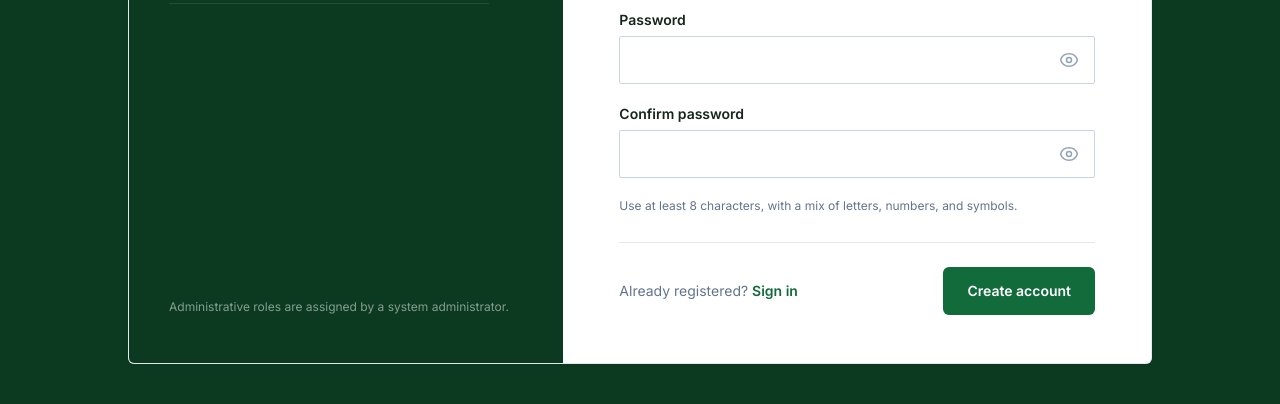
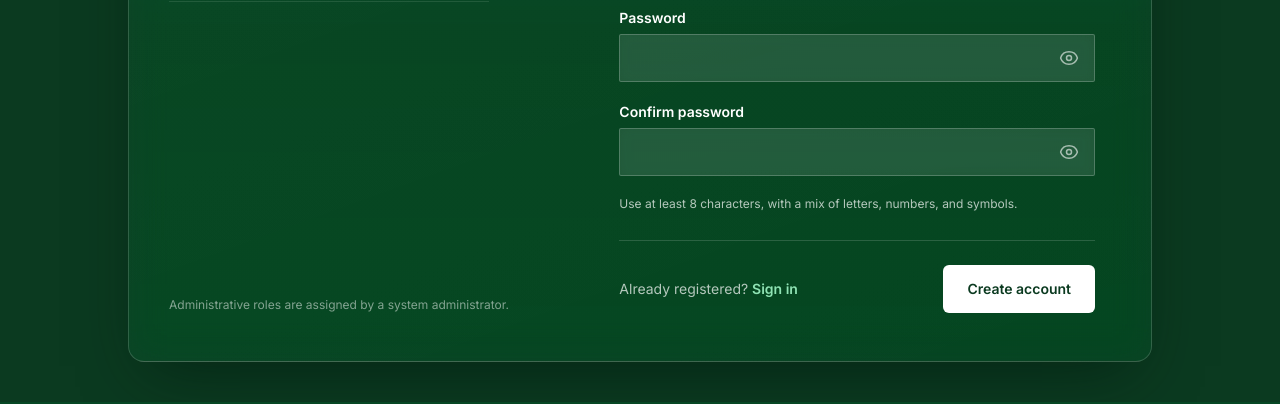
Before and after one commit to lanzy-lanzy/sports-cultural-competition-system, a Django app: page /register/ in a window 1280 px wide. Shown: the part 801-1205 px from the top of the page. Run offline with Django 5.2, Linux system fonts and the light colour scheme; some libraries are stand-ins or nearby versions.

Commit message:
style(ui): apply liquid glass frosted glass effect to pages
- Add liquid-glass.css stylesheet for frosted glass visual effect
- Update landing page header and sections with glass effect classes
- Style login form with frosted glass panels and inputs
- Enhance register form with frosted glass styling and improved contrast
- Adjust buttons, links, and text colors for better visibility on glass panels
- Add accessibility fallbacks for browsers without backdrop-filter support
- Support reduced transparency and motion preferences for better UX

```diff
--- a/accounts/templates/accounts/register.html
+++ b/accounts/templates/accounts/register.html
@@ -31,6 +31,7 @@
     <link rel="preconnect" href="https://fonts.googleapis.com">
     <link rel="preconnect" href="https://fonts.gstatic.com" crossorigin>
     <link href="https://fonts.googleapis.com/css2?family=Inter:wght@400;500;600&family=Source+Serif+4:wght@600;700&display=swap" rel="stylesheet">
+    <link rel="stylesheet" href="{% static 'css/liquid-glass.css' %}">
 </head>
 <body class="relative min-h-screen bg-pine-dark font-sans text-slate-600 antialiased selection:bg-moss selection:text-ink">
     <div class="fixed inset-0" aria-hidden="true">
@@ -39,9 +40,9 @@
     </div>
 
     <main class="relative flex min-h-screen items-center justify-center px-4 py-10 sm:px-6">
-        <div class="grid w-full max-w-5xl overflow-hidden rounded-md border border-slate-200 border-t-[3px] border-t-pine bg-white shadow-sm lg:min-h-[640px] lg:grid-cols-[.85fr_1.15fr]">
+        <div class="grid w-full max-w-5xl overflow-hidden rounded-2xl lg-glass lg:min-h-[640px] lg:grid-cols-[.85fr_1.15fr]">
 
-            <section class="hidden flex-col justify-between bg-pine-dark px-10 py-12 text-white lg:flex" aria-label="About registration">
+            <section class="hidden flex-col justify-between px-10 py-12 text-white lg:flex" aria-label="About registration">
                 <div class="flex items-center justify-between gap-4">
                     <a href="{% url 'landing_page' %}" class="inline-flex items-center gap-3" aria-label="Competrack home">
                         <span class="flex h-11 w-11 shrink-0 items-center justify-center rounded-full bg-white p-1">
@@ -83,7 +84,7 @@
             <section class="flex flex-col px-5 py-10 sm:px-10 lg:px-14 lg:py-12">
                 <div class="mx-auto w-full max-w-xl">
                     <div class="mb-8 flex items-center justify-between">
-                        <a href="{% url 'landing_page' %}" class="inline-flex items-center gap-2 text-sm font-medium text-slate-500 transition-colors hover:text-ink">
+                        <a href="{% url 'landing_page' %}" class="inline-flex items-center gap-2 text-sm font-medium text-white/70 transition-colors hover:text-white">
                             <svg class="h-4 w-4" fill="none" stroke="currentColor" stroke-width="2" viewBox="0 0 24 24" aria-hidden="true"><path stroke-linecap="round" stroke-linejoin="round" d="M10.5 19.5L3 12m0 0l7.5-7.5M3 12h18"/></svg>Back to home
                         </a>
                         <span class="flex items-center gap-2 lg:hidden">
@@ -96,90 +97,90 @@
                         </span>
                     </div>
 
-                    <p class="text-[10px] font-semibold uppercase tracking-[0.24em] text-pine">J.H. Cerilles State College</p>
-                    <h2 class="mt-3 font-display text-3xl font-semibold tracking-[-0.01em] text-ink">Create your account</h2>
-                    <p class="mt-3 text-sm leading-6 text-slate-500">Use your full school name so organizers can verify your entry.</p>
+                    <p class="text-[10px] font-semibold uppercase tracking-[0.24em] text-[#8FE3B4]">J.H. Cerilles State College</p>
+                    <h2 class="mt-3 font-display text-3xl font-semibold tracking-[-0.01em] text-white">Create your account</h2>
+                    <p class="mt-3 text-sm leading-6 text-white/70">Use your full school name so organizers can verify your entry.</p>
 
-                    {% if form.non_field_errors %}<div class="mt-6 rounded-md border border-rose-200 bg-rose-50 px-4 py-3 text-sm text-rose-700">{{ form.non_field_errors }}</div>{% endif %}
+                    {% if form.non_field_errors %}<div class="mt-6 rounded-md border border-rose-300/40 bg-rose-500/15 px-4 py-3 text-sm text-rose-100">{{ form.non_field_errors }}</div>{% endif %}
 
-                    <form method="post" class="mt-8 space-y-7" novalidate>
+                    <form method="post" class="lg-form mt-8 space-y-7" novalidate>
                         {% csrf_token %}
 
                         <fieldset>
-                            <legend class="mb-4 border-b border-slate-200 pb-2 text-xs font-semibold uppercase tracking-[0.2em] text-pine">Your name</legend>
+                            <legend class="mb-4 border-b border-white/15 pb-2 text-xs font-semibold uppercase tracking-[0.2em] text-[#8FE3B4]">Your name</legend>
                             <div class="grid gap-5 sm:grid-cols-2">
                                 <div>
-                                    <label for="{{ form.first_name.id_for_label }}" class="mb-1.5 block text-sm font-semibold text-ink">First name</label>
+                                    <label for="{{ form.first_name.id_for_label }}" class="mb-1.5 block text-sm font-semibold text-white">First name</label>
                                     {{ form.first_name }}
-                                    {% for error in form.first_name.errors %}<p class="mt-1 text-xs font-semibold text-rose-600">{{ error }}</p>{% endfor %}
+                                    {% for error in form.first_name.errors %}<p class="mt-1 text-xs font-semibold text-rose-200">{{ error }}</p>{% endfor %}
                                 </div>
                                 <div>
-                                    <label for="{{ form.last_name.id_for_label }}" class="mb-1.5 block text-sm font-semibold text-ink">Last name</label>
+                                    <label for="{{ form.last_name.id_for_label }}" class="mb-1.5 block text-sm font-semibold text-white">Last name</label>
                                     {{ form.last_name }}
-                                    {% for error in form.last_name.errors %}<p class="mt-1 text-xs font-semibold text-rose-600">{{ error }}</p>{% endfor %}
+                                    {% for error in form.last_name.errors %}<p class="mt-1 text-xs font-semibold text-rose-200">{{ error }}</p>{% endfor %}
                                 </div>
                                 <div class="sm:col-span-2">
-                                    <label for="{{ form.middle_name.id_for_label }}" class="mb-1.5 block text-sm font-semibold text-ink">Middle name (optional)</label>
+                                    <label for="{{ form.middle_name.id_for_label }}" class="mb-1.5 block text-sm font-semibold text-white">Middle name (optional)</label>
                                     {{ form.middle_name }}
-                                    {% for error in form.middle_name.errors %}<p class="mt-1 text-xs font-semibold text-rose-600">{{ error }}</p>{% endfor %}
+                                    {% for error in form.middle_name.errors %}<p class="mt-1 text-xs font-semibold text-rose-200">{{ error }}</p>{% endfor %}
                                 </div>
                             </div>
                         </fieldset>
 
                         <fieldset>
-                            <legend class="mb-4 border-b border-slate-200 pb-2 text-xs font-semibold uppercase tracking-[0.2em] text-pine">Account details</legend>
+                            <legend class="mb-4 border-b border-white/15 pb-2 text-xs font-semibold uppercase tracking-[0.2em] text-[#8FE3B4]">Account details</legend>
                             <div class="grid gap-5 sm:grid-cols-2">
                                 <div>
-                                    <label for="{{ form.username.id_for_label }}" class="mb-1.5 block text-sm font-semibold text-ink">Username</label>
+                                    <label for="{{ form.username.id_for_label }}" class="mb-1.5 block text-sm font-semibold text-white">Username</label>
                                     {{ form.username }}
-                                    {% for error in form.username.errors %}<p class="mt-1 text-xs font-semibold text-rose-600">{{ error }}</p>{% endfor %}
+                                    {% for error in form.username.errors %}<p class="mt-1 text-xs font-semibold text-rose-200">{{ error }}</p>{% endfor %}
                                 </div>
                                 <div>
-                                    <label for="{{ form.phone.id_for_label }}" class="mb-1.5 block text-sm font-semibold text-ink">Mobile number</label>
+                                    <label for="{{ form.phone.id_for_label }}" class="mb-1.5 block text-sm font-semibold text-white">Mobile number</label>
                                     {{ form.phone }}
-                                    {% for error in form.phone.errors %}<p class="mt-1 text-xs font-semibold text-rose-600">{{ error }}</p>{% endfor %}
+                                    {% for error in form.phone.errors %}<p class="mt-1 text-xs font-semibold text-rose-200">{{ error }}</p>{% endfor %}
                                 </div>
                                 <div class="sm:col-span-2">
-                                    <label for="{{ form.role.id_for_label }}" class="mb-1.5 block text-sm font-semibold text-ink">{{ form.role.label }}</label>
+                                    <label for="{{ form.role.id_for_label }}" class="mb-1.5 block text-sm font-semibold text-white">{{ form.role.label }}</label>
                                     {{ form.role }}
-                                    <p class="mt-1.5 text-xs text-slate-500">Participants register for events; judges score assigned events.</p>
-                                    {% for error in form.role.errors %}<p class="mt-1 text-xs font-semibold text-rose-600">{{ error }}</p>{% endfor %}
+                                    <p class="mt-1.5 text-xs text-white/70">Participants register for events; judges score assigned events.</p>
+                                    {% for error in form.role.errors %}<p class="mt-1 text-xs font-semibold text-rose-200">{{ error }}</p>{% endfor %}
                                 </div>
                             </div>
                         </fieldset>
 
                         <fieldset>
-                            <legend class="mb-4 border-b border-slate-200 pb-2 text-xs font-semibold uppercase tracking-[0.2em] text-pine">Password</legend>
+                            <legend class="mb-4 border-b border-white/15 pb-2 text-xs font-semibold uppercase tracking-[0.2em] text-[#8FE3B4]">Password</legend>
                             <div class="space-y-5">
                                 <div>
-                                    <label for="{{ form.password1.id_for_label }}" class="mb-1.5 block text-sm font-semibold text-ink">Password</label>
+                                    <label for="{{ form.password1.id_for_label }}" class="mb-1.5 block text-sm font-semibold text-white">Password</label>
                                     <div class="relative">
                                         {{ form.password1 }}
-                                        <button type="button" class="password-toggle absolute inset-y-0 right-0 flex items-center px-4 text-slate-400 transition hover:text-ink" aria-label="Show password" aria-pressed="false" data-target="{{ form.password1.id_for_label }}">
+                                        <button type="button" class="password-toggle absolute inset-y-0 right-0 flex items-center px-4 text-white/60 transition hover:text-white" aria-label="Show password" aria-pressed="false" data-target="{{ form.password1.id_for_label }}">
                                             <svg class="eye-open-icon h-5 w-5" fill="none" stroke="currentColor" stroke-width="1.8" viewBox="0 0 24 24"><path stroke-linecap="round" stroke-linejoin="round" d="M2.036 12.322a1.012 1.012 0 010-.639C3.423 7.51 7.36 4.5 12 4.5c4.638 0 8.573 3.007 9.963 7.178.07.207.07.431 0 .638C20.577 16.49 16.64 19.5 12 19.5c-4.638 0-8.573-3.007-9.963-7.178z"/><path stroke-linecap="round" stroke-linejoin="round" d="M15 12a3 3 0 11-6 0 3 3 0 016 0z"/></svg>
                                             <svg class="eye-closed-icon hidden h-5 w-5" fill="none" stroke="currentColor" stroke-width="1.8" viewBox="0 0 24 24"><path stroke-linecap="round" stroke-linejoin="round" d="M3.98 8.223A10.477 10.477 0 001.934 12C3.226 16.338 7.331 19.5 12 19.5c.993 0 1.953-.138 2.863-.395M6.228 6.228A10.45 10.45 0 0112 4.5c4.669 0 8.773 3.162 10.065 7.498a10.523 10.523 0 01-4.293 5.774M6.228 6.228L3 3m3.228 3.228l3.65 3.65m7.894 7.894L21 21m-3.228-3.228l-3.65-3.65m0 0a3 3 0 10-4.243-4.243m4.242 4.242L9.88 9.88"/></svg>
                                         </button>
                                     </div>
-                                    {% for error in form.password1.errors %}<p class="mt-1 text-xs font-semibold text-rose-600">{{ error }}</p>{% endfor %}
+                                    {% for error in form.password1.errors %}<p class="mt-1 text-xs font-semibold text-rose-200">{{ error }}</p>{% endfor %}
                                 </div>
                                 <div>
-                                    <label for="{{ form.password2.id_for_label }}" class="mb-1.5 block text-sm font-semibold text-ink">Confirm password</label>
+                                    <label for="{{ form.password2.id_for_label }}" class="mb-1.5 block text-sm font-semibold text-white">Confirm password</label>
                                     <div class="relative">
                                         {{ form.password2 }}
-                                        <button type="button" class="password-toggle absolute inset-y-0 right-0 flex items-center px-4 text-slate-400 transition hover:text-ink" aria-label="Show password" aria-pressed="false" data-target="{{ form.password2.id_for_label }}">
+                                        <button type="button" class="password-toggle absolute inset-y-0 right-0 flex items-center px-4 text-white/60 transition hover:text-white" aria-label="Show password" aria-pressed="false" data-target="{{ form.password2.id_for_label }}">
                                             <svg class="eye-open-icon h-5 w-5" fill="none" stroke="currentColor" stroke-width="1.8" viewBox="0 0 24 24"><path stroke-linecap="round" stroke-linejoin="round" d="M2.036 12.322a1.012 1.012 0 010-.639C3.423 7.51 7.36 4.5 12 4.5c4.638 0 8.573 3.007 9.963 7.178.07.207.07.431 0 .638C20.577 16.49 16.64 19.5 12 19.5c-4.638 0-8.573-3.007-9.963-7.178z"/><path stroke-linecap="round" stroke-linejoin="round" d="M15 12a3 3 0 11-6 0 3 3 0 016 0z"/></svg>
                                             <svg class="eye-closed-icon hidden h-5 w-5" fill="none" stroke="currentColor" stroke-width="1.8" viewBox="0 0 24 24"><path stroke-linecap="round" stroke-linejoin="round" d="M3.98 8.223A10.477 10.477 0 001.934 12C3.226 16.338 7.331 19.5 12 19.5c.993 0 1.953-.138 2.863-.395M6.228 6.228A10.45 10.45 0 0112 4.5c4.669 0 8.773 3.162 10.065 7.498a10.523 10.523 0 01-4.293 5.774M6.228 6.228L3 3m3.228 3.228l3.65 3.65m7.894 7.894L21 21m-3.228-3.228l-3.65-3.65m0 0a3 3 0 10-4.243-4.243m4.242 4.242L9.88 9.88"/></svg>
                                         </button>
                                     </div>
-                                    {% for error in form.password2.errors %}<p class="mt-1 text-xs font-semibold text-rose-600">{{ error }}</p>{% endfor %}
+                                    {% for error in form.password2.errors %}<p class="mt-1 text-xs font-semibold text-rose-200">{{ error }}</p>{% endfor %}
                                 </div>
-                                <p class="text-xs text-slate-500">Use at least 8 characters, with a mix of letters, numbers, and symbols.</p>
+                                <p class="text-xs text-white/70">Use at least 8 characters, with a mix of letters, numbers, and symbols.</p>
                             </div>
                         </fieldset>
 
-                        <div class="flex flex-col-reverse items-center justify-between gap-4 border-t border-slate-200 pt-6 sm:flex-row">
-                            <p class="text-sm text-slate-500">Already registered? <a href="{% url 'login' %}" class="font-semibold text-pine transition-colors hover:text-pine-deep">Sign in</a></p>
-                            <button type="submit" class="h-12 w-full rounded-md bg-pine px-6 text-sm font-semibold text-white transition-colors hover:bg-pine-deep focus:outline-none focus:ring-2 focus:ring-pine/40 focus:ring-offset-2 sm:w-auto">Create account</button>
+                        <div class="flex flex-col-reverse items-center justify-between gap-4 border-t border-white/15 pt-6 sm:flex-row">
+                            <p class="text-sm text-white/70">Already registered? <a href="{% url 'login' %}" class="lg-link font-semibold">Sign in</a></p>
+                            <button type="submit" class="h-12 w-full rounded-md bg-white px-6 text-sm font-semibold text-pine-dark transition-colors hover:bg-moss focus:outline-none focus:ring-2 focus:ring-white/60 focus:ring-offset-2 focus:ring-offset-pine-dark sm:w-auto">Create account</button>
                         </div>
                     </form>
                 </div>
--- /dev/null
+++ b/static/css/liquid-glass.css
@@ -0,0 +1,176 @@
+/* ==========================================================================
+   Liquid Glass — frosted-glass visual effect
+   Used by the Landing Page, Login, and Register views.
+   Technique: backdrop-filter blur + semi-transparent gradients + subtle
+   border highlights. Text stays high-contrast; a solid fallback is provided
+   for browsers without backdrop-filter support and for users who prefer
+   reduced transparency.
+   ========================================================================== */
+
+:root {
+    --lg-blur: 18px;
+    --lg-panel-bg: rgba(11, 58, 32, 0.55);      /* pine-dark, semi-transparent */
+    --lg-panel-bg-2: rgba(12, 83, 48, 0.35);     /* pine-deep highlight stop    */
+    --lg-hairline: rgba(255, 255, 255, 0.35);    /* top border highlight        */
+    --lg-border: rgba(255, 255, 255, 0.16);      /* outer border                */
+    --lg-shadow: 0 24px 60px -20px rgba(3, 24, 14, 0.65);
+    --lg-accent: #8FE3B4;                         /* light green for links/labels on dark */
+}
+
+/* --- Dark frosted panel (cards over the campus photo background) --------- */
+.lg-glass {
+    position: relative;
+    isolation: isolate;
+    background:
+        linear-gradient(160deg, rgba(255, 255, 255, 0.10) 0%, rgba(255, 255, 255, 0.02) 40%, rgba(255, 255, 255, 0) 100%),
+        linear-gradient(180deg, var(--lg-panel-bg) 0%, var(--lg-panel-bg-2) 100%);
+    backdrop-filter: blur(var(--lg-blur)) saturate(150%);
+    -webkit-backdrop-filter: blur(var(--lg-blur)) saturate(150%);
+    border: 1px solid var(--lg-border);
+    box-shadow: var(--lg-shadow);
+    /* Ensure light text over the frosted panel keeps AA contrast */
+    color: #ffffff;
+}
+
+/* Subtle inner top highlight to sell the "liquid" edge. */
+.lg-glass::before {
+    content: "";
+    position: absolute;
+    inset: 0;
+    border-radius: inherit;
+    padding: 1px;
+    background: linear-gradient(180deg, var(--lg-hairline) 0%, rgba(255, 255, 255, 0) 30%);
+    -webkit-mask: linear-gradient(#000 0 0) content-box, linear-gradient(#000 0 0);
+    -webkit-mask-composite: xor;
+    mask-composite: exclude;
+    pointer-events: none;
+    z-index: 1;
+}
+
+/* --- Light frosted panel (sticky header, accent chips on light bg) ------- */
+.lg-glass-light {
+    background: linear-gradient(180deg, rgba(255, 255, 255, 0.86) 0%, rgba(245, 247, 244, 0.76) 100%);
+    backdrop-filter: blur(14px) saturate(160%);
+    -webkit-backdrop-filter: blur(14px) saturate(160%);
+    border-bottom: 1px solid rgba(255, 255, 255, 0.55);
+    box-shadow: 0 12px 32px -16px rgba(11, 58, 32, 0.35);
+}
+
+/* --- Frosted inputs (dark panel) ----------------------------------------- */
+.lg-input {
+    background: rgba(255, 255, 255, 0.10) !important;
+    border: 1px solid rgba(255, 255, 255, 0.22) !important;
+    color: #ffffff !important;
+    backdrop-filter: blur(6px);
+    -webkit-backdrop-filter: blur(6px);
+    transition: border-color .15s ease, background-color .15s ease, box-shadow .15s ease;
+}
+.lg-input::placeholder { color: rgba(255, 255, 255, 0.55); }
+.lg-input:hover { border-color: rgba(255, 255, 255, 0.40) !important; }
+.lg-input:focus {
+    outline: none;
+    border-color: var(--lg-accent) !important;
+    background: rgba(255, 255, 255, 0.16) !important;
+    box-shadow: 0 0 0 3px rgba(143, 227, 180, 0.30);
+}
+/* Keep dropdown option text legible (options render on native white lists). */
+.lg-input option { color: #15251B; background: #ffffff; }
+
+/* --- Frosted translucent button / chip ----------------------------------- */
+.lg-btn-glass {
+    background: rgba(255, 255, 255, 0.10);
+    border: 1px solid rgba(255, 255, 255, 0.30);
+    backdrop-filter: blur(8px);
+    -webkit-backdrop-filter: blur(8px);
+    transition: background-color .15s ease, border-color .15s ease;
+}
+.lg-btn-glass:hover {
+    background: rgba(255, 255, 255, 0.18);
+    border-color: rgba(255, 255, 255, 0.50);
+}
+
+/* --- Accent link colour for light text over the frosted panel ------------ */
+.lg-link {
+    color: var(--lg-accent);
+    transition: color .15s ease;
+}
+.lg-link:hover { color: #B8EFCF; }
+
+/* --- Scoped frosted inputs for Django-rendered forms (Register) ----------
+   Overrides the white widget classes coming from accounts/forms.py so the
+   registration form matches the frosted panel while keeping light, high-
+   contrast text. Scoped to `.lg-form` so it never leaks into other views. */
+.lg-form input[type=text],
+.lg-form input[type=password],
+.lg-form input[type=tel],
+.lg-form input[type=email],
+.lg-form select {
+    background: rgba(255, 255, 255, 0.10) !important;
+    border: 1px solid rgba(255, 255, 255, 0.22) !important;
+    color: #ffffff !important;
+    backdrop-filter: blur(6px);
+    -webkit-backdrop-filter: blur(6px);
+    transition: border-color .15s ease, background-color .15s ease, box-shadow .15s ease;
+}
+.lg-form input::placeholder { color: rgba(255, 255, 255, 0.55); }
+.lg-form input:hover,
+.lg-form select:hover { border-color: rgba(255, 255, 255, 0.40) !important; }
+.lg-form input:focus,
+.lg-form select:focus {
+    outline: none;
+    border-color: var(--lg-accent) !important;
+    background: rgba(255, 255, 255, 0.16) !important;
+    box-shadow: 0 0 0 3px rgba(143, 227, 180, 0.30) !important;
+}
+.lg-form select option { color: #15251B; background: #ffffff; }
+
+/* ==========================================================================
+   Accessibility fallbacks
+   ========================================================================== */
+
+/* Browsers without backdrop-filter: use a more opaque, solid panel so text
+   contrast never depends on the blurred background bleeding through. */
+@supports not ((backdrop-filter: blur(1px)) or (-webkit-backdrop-filter: blur(1px))) {
+    .lg-glass {
+        background: #0B3A20;
+        background: linear-gradient(180deg, #0B3A20 0%, #0C5330 100%);
+    }
+    .lg-glass-light { background: #ffffff; }
+    .lg-input { background: rgba(255, 255, 255, 0.16) !important; }
+    .lg-form input[type=text],
+    .lg-form input[type=password],
+    .lg-form input[type=tel],
+    .lg-form input[type=email],
+    .lg-form select { background: rgba(255, 255, 255, 0.16) !important; }
+}
+
+/* Respect users who prefer reduced transparency: drop the blur and go solid. */
+@media (prefers-reduced-transparency: reduce) {
+    .lg-glass {
+        backdrop-filter: none;
+        -webkit-backdrop-filter: none;
+        background: linear-gradient(180deg, #0B3A20 0%, #0C5330 100%);
+    }
+    .lg-glass-light {
+        backdrop-filter: none;
+        -webkit-backdrop-filter: none;
+        background: #ffffff;
+    }
+    .lg-input {
+        backdrop-filter: none;
+        -webkit-backdrop-filter: none;
+        background: rgba(255, 255, 255, 0.18) !important;
+    }
+    .lg-form input[type=text],
+    .lg-form input[type=password],
+    .lg-form input[type=tel],
+    .lg-form input[type=email],
+    .lg-form select {
+        backdrop-filter: none;
+        -webkit-backdrop-filter: none;
+        background: rgba(255, 255, 255, 0.18) !important;
+    }
+}
+
+/* Users who prefer reduced motion: no shine animation (none is used by
+   default), keeping the effect purely static. */
```
Also changed, not shown: accounts/templates/accounts/landing_page.html (+4 -3 lines), accounts/templates/accounts/login.html (+16 -15 lines).
